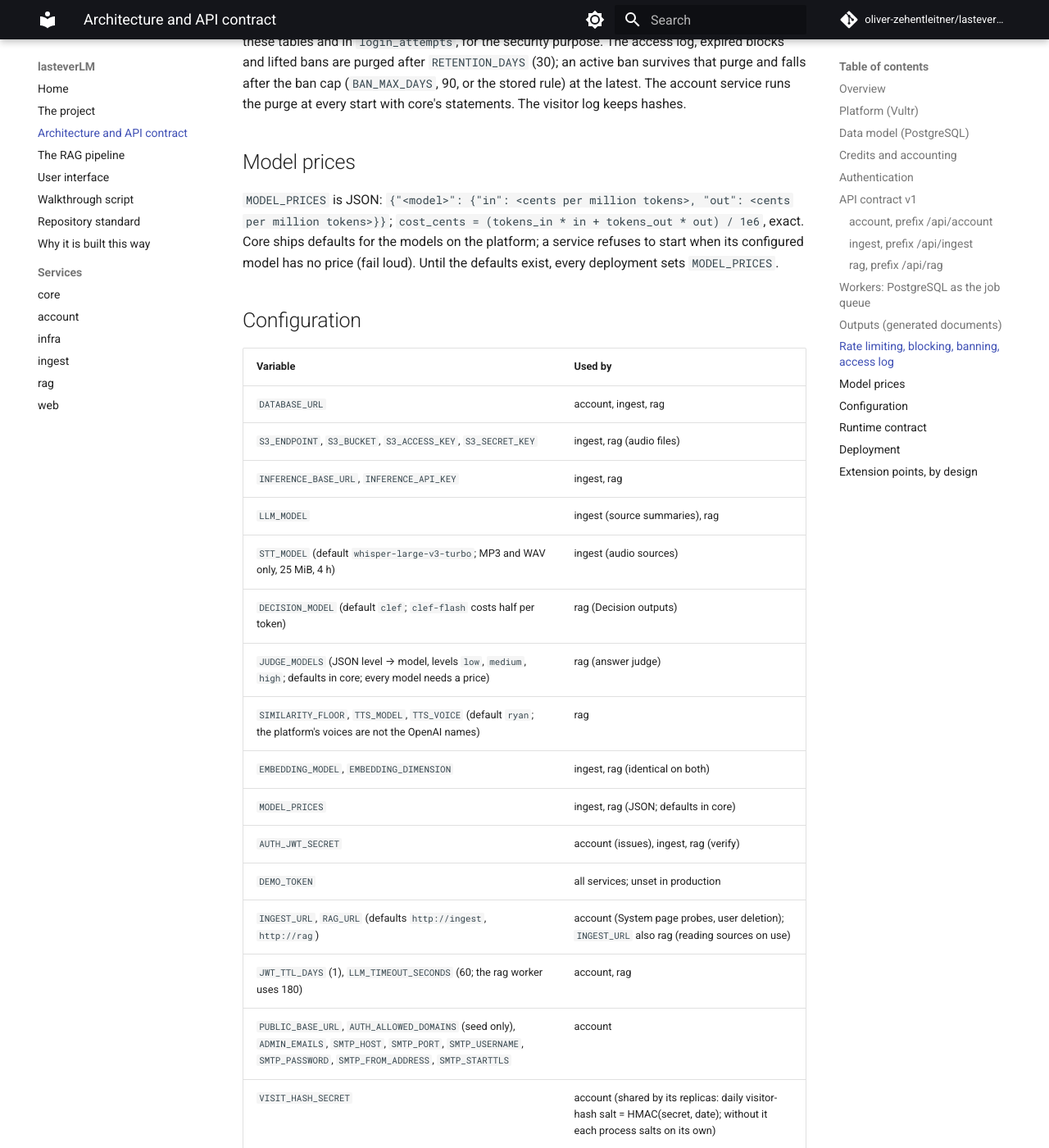
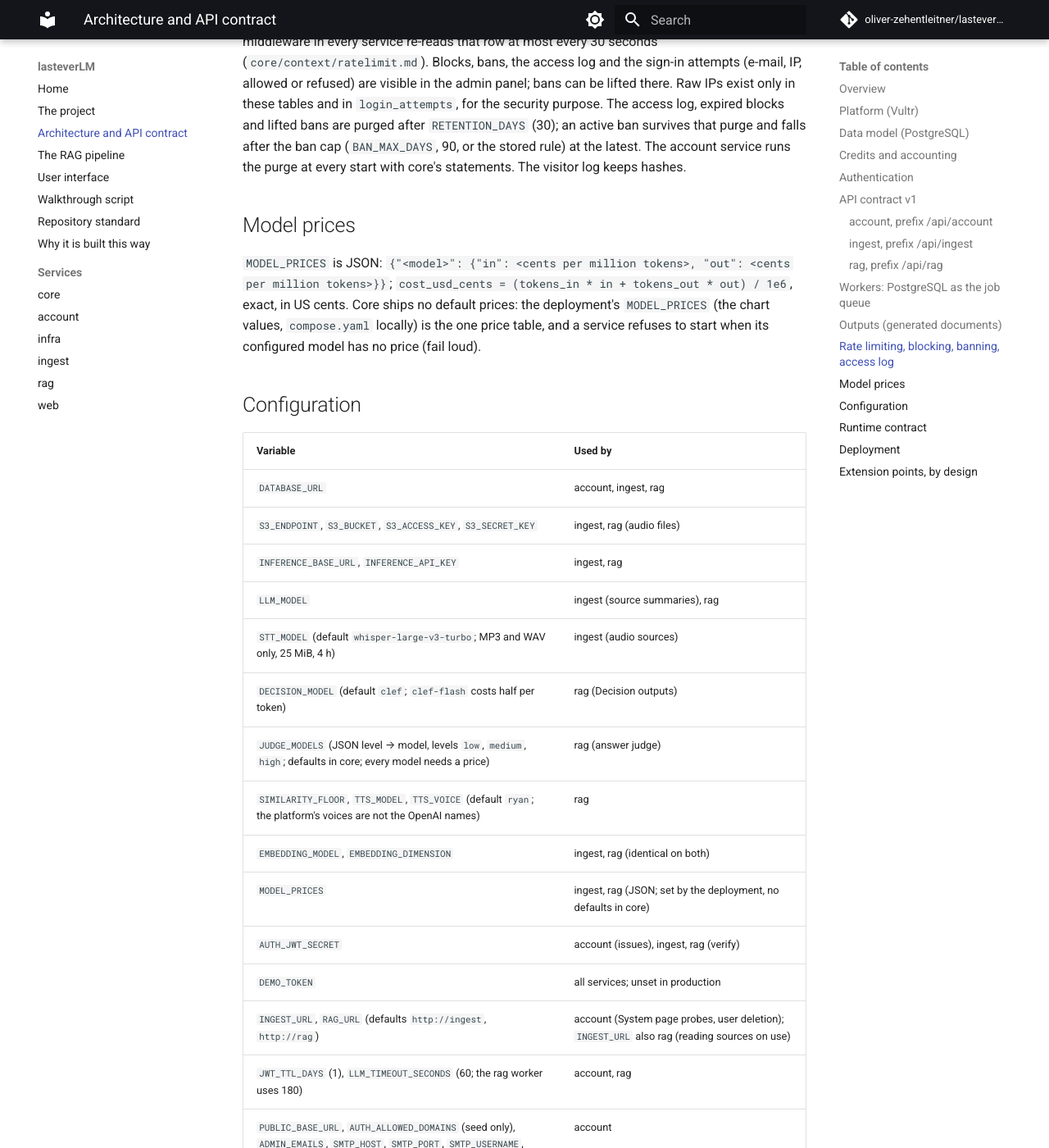
Before and after one commit to oliver-zehentleitner-aigent/lasteverLM, an MkDocs documentation site: the page built from docs/architecture.md, in a window 1280 px wide and 1400 px high, scrolled down 16284 px. Shown: the whole window at 82% size. Built offline with MkDocs 1.6.1 and Material for MkDocs 9.7.7, drawn with Linux system fonts in a browser that asks for light colours; comment, search, counter and statistics services are not loaded; some of the changed text lies outside the part shown.

Commit message:
docs: no default prices in core; credit gates the start of an action
- docs/architecture.md: MODEL_PRICES set by the deployment (three places); credit checked at the start of an action
- DEFAULT_MODEL_PRICES comment, has_credit docstring, core/docs/README accounting

```diff
--- a/docs/architecture.md
+++ b/docs/architecture.md
@@ -114,12 +114,12 @@
 
 ## Credits and accounting
 
-- Prices per model live in config (`MODEL_PRICES`, JSON, cents per million tokens, in and out), with defaults in core. `MODEL_PRICES` are US cents, as the platform lists them. The writer of a usage row prices it: `cost_usd_cents = (tokens_in * price_in + tokens_out * price_out) / 1e6`, `cost_cents = cost_usd_cents / usd_per_eur` and `charge_cents = cost_cents * (1 + margin_pct / 100)`, all exact.
+- Prices per model live in config (`MODEL_PRICES`, JSON, cents per million tokens, in and out), set by the deployment; core ships no default prices (`core/context/pricing.md`). `MODEL_PRICES` are US cents, as the platform lists them. The writer of a usage row prices it: `cost_usd_cents = (tokens_in * price_in + tokens_out * price_out) / 1e6`, `cost_cents = cost_usd_cents / usd_per_eur` and `charge_cents = cost_cents * (1 + margin_pct / 100)`, all exact.
 - Pricing rules: account's `settings` row `pricing`, `{"usd_per_eur": <US dollars per euro>, "default_margin_pct": 0, "actions": {"<action>": {"margin_pct"?, "fixed_cents"?}}}`, edited in the admin panel, re-read by every booking process at most every 30 seconds. The rate is required and has no default: without it nothing is booked. An action's own margin wins over the default; a fixed fee (euro cents) is booked once per `action_id` as its own `fee` row. Margin 0 and no fees: the charge is the cost in euros.
 - Core provides `record_usage(conn, user_id, notebook_id, service, action, action_id, usage, prices=, rules=)`, `estimate_charge(prices, rules, action, model, tokens_in, tokens_out)`, `balance_cents(conn, user_id)`, `has_credit(conn, user_id)` and `is_admin(conn, user_id)` (async twins with an `a` prefix), plus `lasteverlm_core.web.admin_only`, the FastAPI dependency behind every admin endpoint of ingest and rag. Services call these, never write `usage` by hand.
 - Core provides the object-storage client (`lasteverlm_core.storage`: put, get, delete, presigned GET with an expiry). Ingest and rag use it; no service carries its own S3 code.
 - A voucher is a single-use code; redeeming it writes one positive ledger row. Default amount `VOUCHER_DEFAULT_CENTS` (1000 in code, 500 in production). The code is stored hashed and shown once; the admin list never shows it.
-- Before any model call a service checks `has_credit`, i.e. `balance_cents > 0` for every user, admins included; otherwise 402 `{"error": "credit exhausted"}` (`core/context/credit.md`). The maintainer tests with vouchers like everyone else.
+- At the start of a user action (a chat answer, an output, a read of a source, a confirmed agent plan) a service checks `has_credit`, i.e. `balance_cents > 0` for every user, admins included; otherwise 402 `{"error": "credit exhausted"}` (`core/context/credit.md`). An action that has started runs to the end, so a balance can end below zero; the next action then waits for a top-up. The maintainer tests with vouchers like everyone else.
 
 ## Authentication
 
@@ -388,10 +388,11 @@
 ## Model prices
 
 `MODEL_PRICES` is JSON: `{"<model>": {"in": <cents per million tokens>, "out": <cents per million tokens>}}`;
-`cost_cents = (tokens_in * in + tokens_out * out) / 1e6`, exact. Core
-ships defaults for the models on the platform; a service refuses to
-start when its configured model has no price (fail loud). Until the
-defaults exist, every deployment sets `MODEL_PRICES`.
+`cost_usd_cents = (tokens_in * in + tokens_out * out) / 1e6`, exact, in US
+cents. Core ships no default prices: the deployment's `MODEL_PRICES` (the
+chart values, `compose.yaml` locally) is the one price table, and a
+service refuses to start when its configured model has no price (fail
+loud).
 
 ## Configuration
 
@@ -406,7 +407,7 @@
 | `JUDGE_MODELS` (JSON level → model, levels `low`, `medium`, `high`; defaults in core; every model needs a price) | rag (answer judge) |
 | `SIMILARITY_FLOOR`, `TTS_MODEL`, `TTS_VOICE` (default `ryan`; the platform's voices are not the OpenAI names) | rag |
 | `EMBEDDING_MODEL`, `EMBEDDING_DIMENSION` | ingest, rag (identical on both) |
-| `MODEL_PRICES` | ingest, rag (JSON; defaults in core) |
+| `MODEL_PRICES` | ingest, rag (JSON; set by the deployment, no defaults in core) |
 | `AUTH_JWT_SECRET` | account (issues), ingest, rag (verify) |
 | `DEMO_TOKEN` | all services; unset in production |
 | `INGEST_URL`, `RAG_URL` (defaults `http://ingest`, `http://rag`) | account (System page probes, user deletion); `INGEST_URL` also rag (reading sources on use) |
```
Also changed, not shown: core/CHANGELOG.md (+4 -0 lines), core/docs/README.md (+7 -3 lines), 2 other files.
